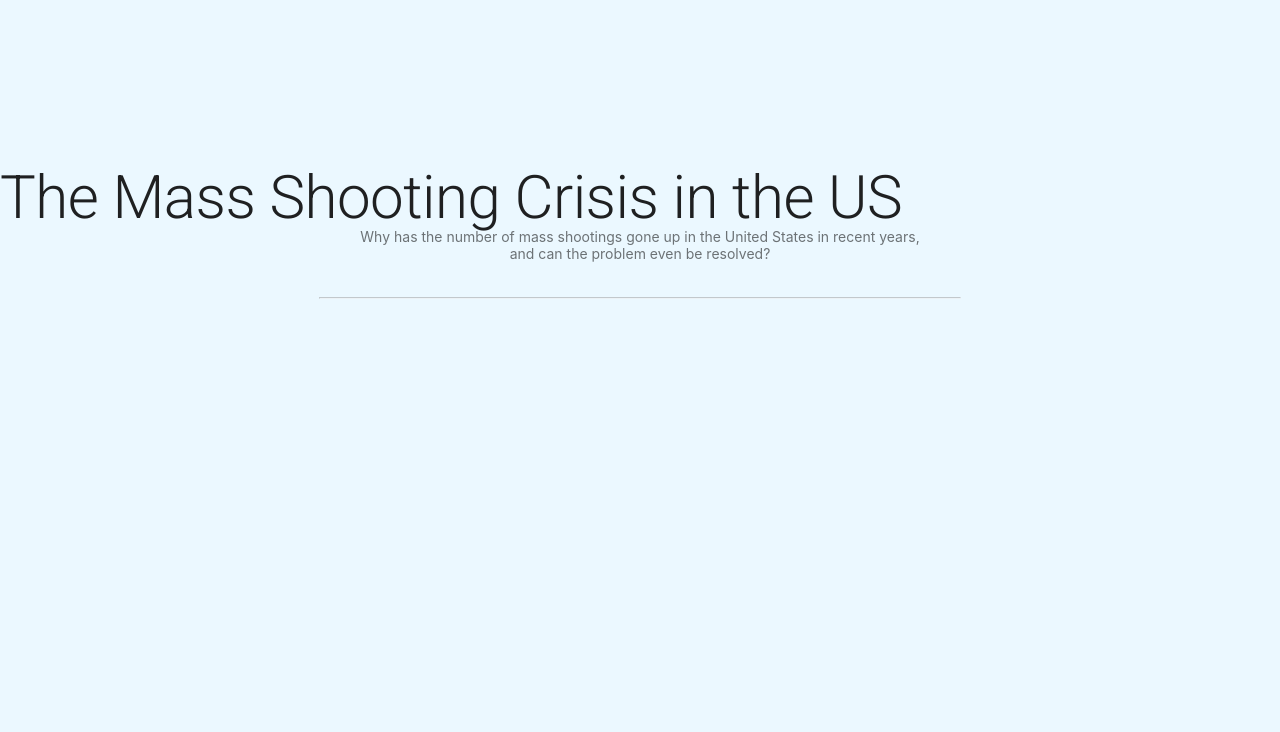
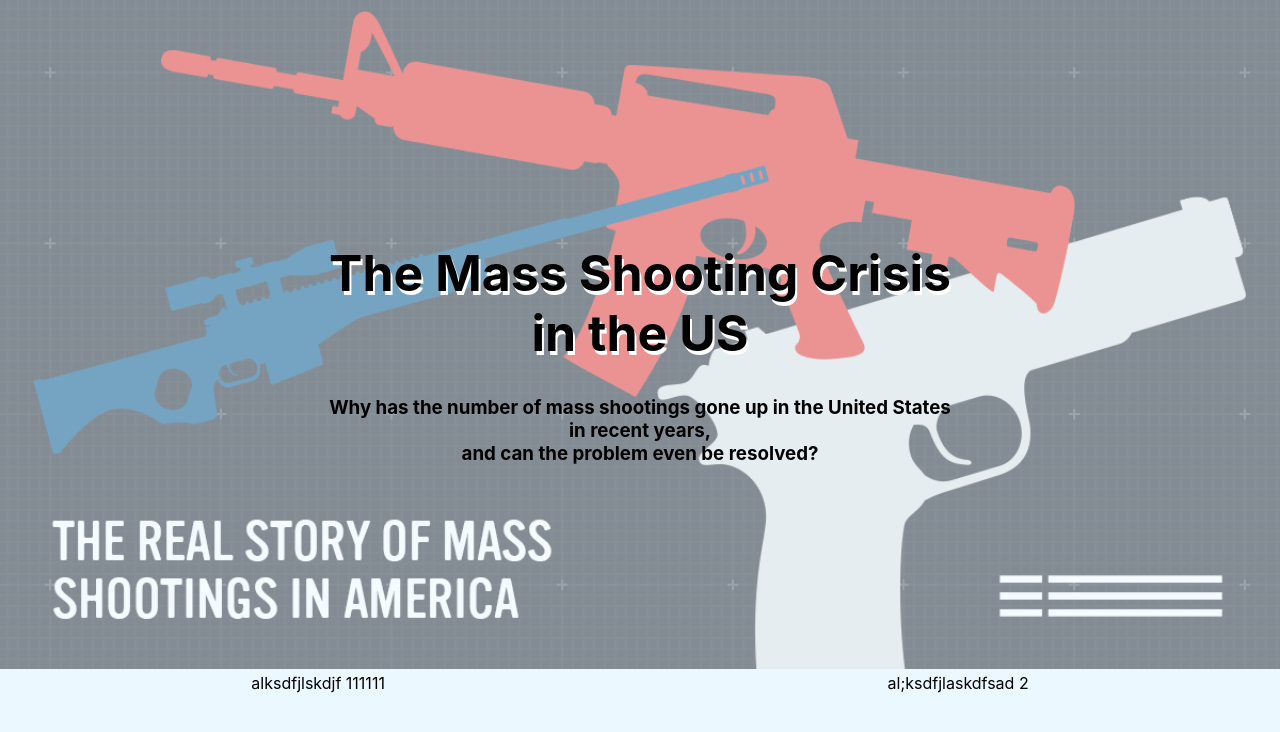
Before and after one commit to NYU-VIS-FALL2018/storytelling-group-15, a React (Create React App) app in the folder iv_proj/: page / in a window 1280 px wide. Shown: the top 732 px of the page. Built offline with nearby package versions, Linux system fonts and the light colour scheme; no server answers; what @vx/tooltip would draw is missing.

Commit message:
Css Changes for banner

```diff
--- a/iv_proj/src/App.css
+++ b/iv_proj/src/App.css
@@ -1,4 +1,4 @@
-.App {
+/* .App {
   text-align: center;
 }
 
@@ -29,4 +29,38 @@
   to {
     transform: rotate(360deg);
   }
+} */
+
+.root {
+  max-height: 100%;
+  max-width: 100%;
+  text-align: center;
 }
+
+.container {
+  width: 100%;
+  position: relative;
+  text-align: center;
+  color: black;
+}
+
+.bannerContainer {
+  width: 100%;
+}
+
+.bannerDiv {
+  width: 100%;
+  opacity: 0.5;
+}
+
+.headerContainer {
+  position: absolute;
+  top: 50%;
+  left: 50%;
+  transform: translate(-50%, -50%);
+}
+
+.quoteContainer {
+  display: flex;
+  justify-content: space-around;
+}
--- a/iv_proj/src/App.js
+++ b/iv_proj/src/App.js
@@ -6,13 +6,14 @@ import Typography from "@material-ui/core/Typography"
 import ReactCSSTransitionReplace from 'react-css-transition-replace';
 import AreaChart from './components/AreaChart'
 import MapStates from './components/MapStates'
-import MapLocations from  './components/MapLocations'
+import MapLocations from './components/MapLocations'
 import StepSlider from "./components/MapSlider"
 import StackedBarChart from "./components/StackedBarChart"
 import BarChart from "./components/BarChart"
 import BubbleChartRace from "./components/BubbleChart"
 import BarChartMentalIllness from "./components/BarChartMentalIllness"
 import BubbleChartWeapons from "./components/BubbleChartWeapons"
+import bannerImage from "./data/banner.png"
 class App extends Component {
   constructor(props) {
     super(props)
@@ -24,15 +25,15 @@ class App extends Component {
 
 
   }
-  componentDidMount(){
+  componentDidMount() {
     this.getCSVData()
     // this.getUSMapData()
   }
-  getMap(value, data){
+  getMap(value, data) {
     const maps = {
-      0: (<div key ="map_states" className="map_shootings_by_state">
-      <MapStates data={data} />
-    </div>),
+      0: (<div key="map_states" className="map_shootings_by_state">
+        <MapStates data={data} />
+      </div>),
       1: (<div key="map_locations" className="map_shootings_by_city">
         <MapLocations data={data} />
       </div>),
@@ -49,18 +50,18 @@ class App extends Component {
   getCSVData() {
     const cleanDatum = (datum) => {
       datum.Year = moment(datum.Date).utc().year()
-      for(let i of Object.keys(datum)){
-        if(typeof(datum[i]) === 'string'){
+      for (let i of Object.keys(datum)) {
+        if (typeof (datum[i]) === 'string') {
           datum[i] = datum[i].trim().toLowerCase()
         }
-        if(i === "Average Shooter Age") {
+        if (i === "Average Shooter Age") {
           datum[i] = parseInt(Math.round(parseFloat(datum[i]))) || 25
-        } else if(i === "History of Mental Illness - General") {
+        } else if (i === "History of Mental Illness - General") {
           const mentalIllnessHistoryTypes = ["yes", "no", "unknown"]
-          if(!mentalIllnessHistoryTypes.includes(datum[i])) {
+          if (!mentalIllnessHistoryTypes.includes(datum[i])) {
             datum[i] = "unknown"
           }
-        } else if(i === "Number of shooters"){
+        } else if (i === "Number of shooters") {
           datum[i] = datum[i] === "" ? "unknown" : datum[i]
         }
         this.objectVals[i] = this.objectVals[i] ? this.objectVals[i].add(datum[i]) : new Set([datum[i]])
@@ -81,39 +82,45 @@ class App extends Component {
 
   render() {
     return (
-      <div className="App">
-        <div style={{height:'50%',
-          width: '100%',
-          display: 'flex',
-          alignItems: 'center',
-          justifyContent: 'flex-start',
-          margin: '10.5em 0 auto 0',
-          float: 'left'}}>
-        <Typography variant="h2" color="textPrimary">The Mass Shooting Crisis in the US</Typography>
+      <div className="root">
+        <div className="container">
+          <div className="bannerContainer">
+            <img src={bannerImage} className="bannerDiv" />
+
+            <div className="headerContainer">
+              <h1 style={{ fontSize: '50px', textShadow: '2px 4px white' }}>The Mass Shooting Crisis in the US</h1>
+              <h3>Why has the number of mass shootings gone up in the United States in recent years, <br /> and can the problem even be resolved? </h3>
+              {/* <Typography variant="h2" color="textPrimary">The Mass Shooting Crisis in the US</Typography> */}
+              {/* <Typography variant="subtitle" color="textSecondary" style={{fontSize: '14px', marginBottom: '2.5em'}}>Why has the number of mass shootings gone up in the United States in recent years, <br/> and can the problem even be resolved? </Typography> */}
+            </div>
+            <div className="quoteContainer">
+              <div>alksdfjlskdjf 111111</div>
+              <div>al;ksdfjlaskdfsad  2</div>
+            </div>
+          </div>
         </div>
-        <Typography variant="subtitle" color="textSecondary" style={{fontSize: '14px', marginBottom: '2.5em'}}>Why has the number of mass shootings gone up in the United States in recent years, <br/> and can the problem even be resolved? </Typography>
 
-        <hr width="50%" style={{opacity:"0.5", marginBottom: '11em'}}/>
-        { this.state.data.length > 0 &&
+
+
+        {/* { this.state.data.length > 0 &&
+
           <div className="visualizations">
             <div className="year_to_shootings_count_area">
-              {/* <strong>Number of Shootings Annually in the United States from 1966 to 2016</strong> */}
               <AreaChart data={this.state.data} />
             </div>
             <StepSlider classes={{  root: "root" }} changeMap={this.changeMap.bind(this)}/>
-            {/* <ReactCSSTransitionReplace
-              transitionName="cross-fade"
-              transitionEnterTimeout={500}
-              transitionLeaveTimeout={300}> */}
               {this.state.map}
-            {/* </ReactCSSTransitionReplace> */}
             <StackedBarChart data={this.state.data}/>
             <BarChart data={this.state.data} />
             <BubbleChartRace data={this.state.data} />
             <BarChartMentalIllness data={this.state.data} />
             <BubbleChartWeapons data = {this.state.data} />
-          </div>
-        }
+          </div> */}
+
+
+
+
+
       </div>
     );
   }
```
Also changed, not shown: iv_proj/src/data/banner.png (added), 1 other file (tests, documents, lock files or other folders).
